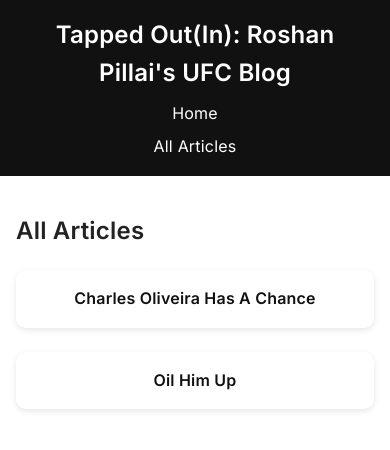
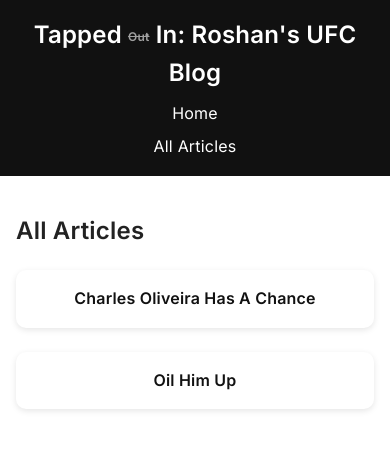
Before and after one commit to rp1lla1/UFC-Blog, a plain HTML site: page articles.html in a window 390 px wide. Drawn offline with Linux system fonts and the light colour scheme.

Commit message:
mobile style

```diff
--- a/articles.html
+++ b/articles.html
@@ -8,7 +8,7 @@
 </head>
 <body>
   <header>
-    <h1>Tapped Out(In): Roshan Pillai's UFC Blog</h1>
+    <h1>Tapped <span class="strike-small">Out</span> In: Roshan's UFC Blog</h1>
     <nav>
       <a href="index.html">Home</a>
       <a href="articles.html">All Articles</a>
```
